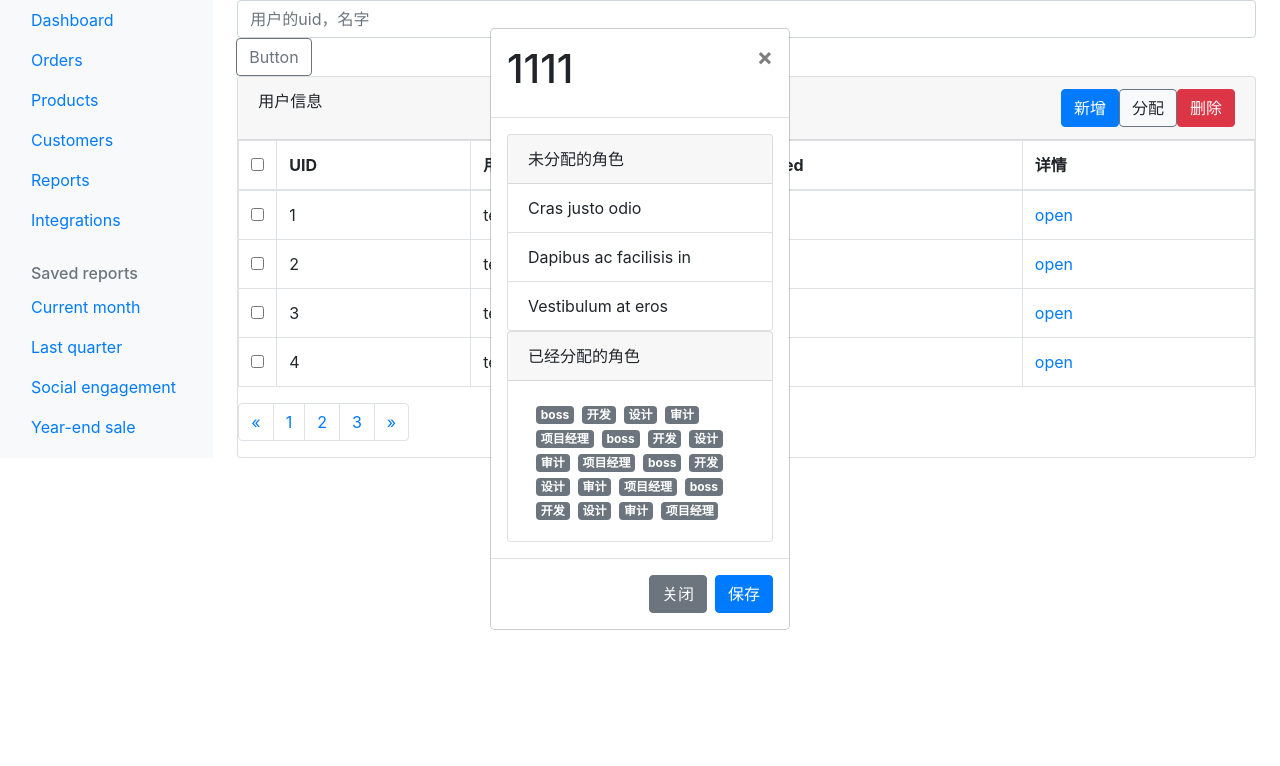
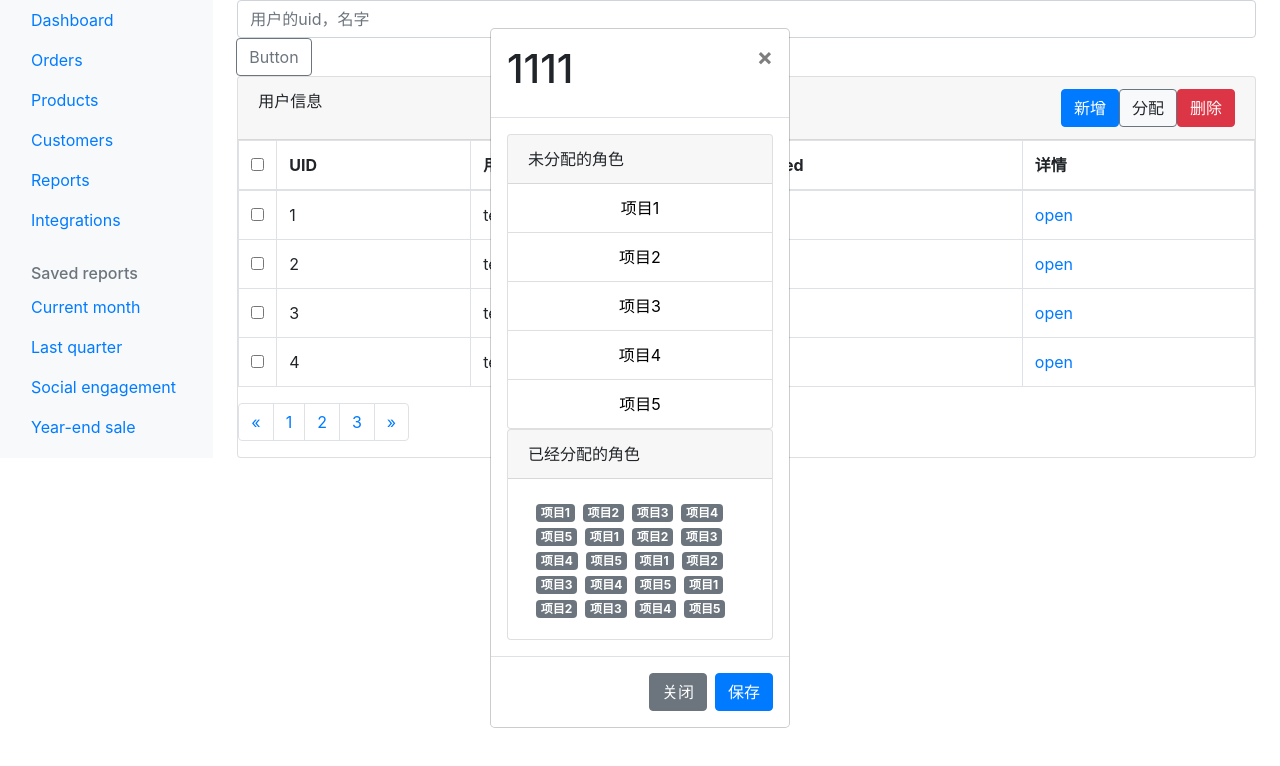
Before and after one commit to ttjkst/easy-security, a Vue app in the folder server-defualt-ui/: page / in a window 1280 px wide. Shown: the top 766 px of the page. Built offline with nearby package versions, Linux system fonts and the light colour scheme.

Commit message:
UI roles

```diff
--- a/server-defualt-ui/src/components/ui/UserModal.vue
+++ b/server-defualt-ui/src/components/ui/UserModal.vue
@@ -23,37 +23,20 @@
               <div class="card-header">
                 未分配的角色
               </div>
-              <ul class="list-group list-group-flush">
-                <li class="list-group-item">Cras justo odio</li>
-                <li class="list-group-item">Dapibus ac facilisis in</li>
-                <li class="list-group-item">Vestibulum at eros</li>
-              </ul>
+              <div class="list-group list-group-flush text-center">
+                <button v-for="role in noAllocations"
+                 v-bind:class="[{'list-group-item-action active':role.active},'list-group-item']"
+                 v-bind:key="role.roleId"
+                 v-on:click.stop="toggleRoleActive(role.roleId)"
+                >{{role.roleName}}</button>
+              </div>
           </div>
            <div class="card">
               <div class="card-header">
                 已经分配的角色
               </div>
             <div class="card-body v-has-prower-body">
-              <span class="badge badge-secondary">boss</span>
-              <span class="badge badge-secondary">开发</span>
-              <span class="badge badge-secondary">设计</span>
-              <span class="badge badge-secondary">审计</span>
-              <span class="badge badge-secondary">项目经理</span>
-              <span class="badge badge-secondary">boss</span>
-              <span class="badge badge-secondary">开发</span>
-              <span class="badge badge-secondary">设计</span>
-              <span class="badge badge-secondary">审计</span>
-              <span class="badge badge-secondary">项目经理</span>
-              <span class="badge badge-secondary">boss</span>
-              <span class="badge badge-secondary">开发</span>
-              <span class="badge badge-secondary">设计</span>
-              <span class="badge badge-secondary">审计</span>
-              <span class="badge badge-secondary">项目经理</span>
-              <span class="badge badge-secondary">boss</span>
-              <span class="badge badge-secondary">开发</span>
-              <span class="badge badge-secondary">设计</span>
-              <span class="badge badge-secondary">审计</span>
-              <span class="badge badge-secondary">项目经理</span>
+              <span class="badge badge-secondary" v-for="role in hasAllocations" v-bind:key="role.roleId" >{{role.roleName}}</span>
             </div>
           </div>
 
@@ -70,6 +53,39 @@ import { mapGetters, mapMutations } from 'vuex';
 
 const root  = {root:true}
 export default {
+    data:function(){
+        return {
+          noAllocations:[
+            {roleId:1,roleName:"项目1",des:"",active:false},
+            {roleId:2,roleName:"项目2",des:"",active:false},
+            {roleId:3,roleName:"项目3",des:"",active:false},
+            {roleId:4,roleName:"项目4",des:"",active:false},
+            {roleId:5,roleName:"项目5",des:"",active:false}
+          ],
+          hasAllocations:[
+            {roleId:6,roleName:"项目1",des:""},
+            {roleId:7,roleName:"项目2",des:""},
+            {roleId:8,roleName:"项目3",des:""},
+            {roleId:9,roleName:"项目4",des:""},
+            {roleId:10,roleName:"项目5",des:""},
+            {roleId:11,roleName:"项目1",des:""},
+            {roleId:12,roleName:"项目2",des:""},
+            {roleId:13,roleName:"项目3",des:""},
+            {roleId:14,roleName:"项目4",des:""},
+            {roleId:15,roleName:"项目5",des:""},
+            {roleId:16,roleName:"项目1",des:""},
+            {roleId:17,roleName:"项目2",des:""},
+            {roleId:18,roleName:"项目3",des:""},
+            {roleId:19,roleName:"项目4",des:""},
+            {roleId:20,roleName:"项目5",des:""},
+            {roleId:21,roleName:"项目1",des:""},
+            {roleId:22,roleName:"项目2",des:""},
+            {roleId:23,roleName:"项目3",des:""},
+            {roleId:24,roleName:"项目4",des:""},
+            {roleId:25,roleName:"项目5",des:""}
+          ]
+        }
+    },
     computed:{
           uid:{
             get(){
@@ -101,7 +117,14 @@ export default {
           }),
     },
     methods:{
-        ...mapMutations({
+      getRoleById:function(roleId){
+        return  this.noAllocations.find(x=>x.roleId==roleId)
+      },
+      toggleRoleActive:function(roleId){
+         let role    =  this.getRoleById(roleId);
+         role.active =  role.active?false:true;
+      },
+      ...mapMutations({
           "close":"modal/close"
         })
     },
--- a/server-defualt-ui/src/components/ui/common/modal/Modal.vue
+++ b/server-defualt-ui/src/components/ui/common/modal/Modal.vue
@@ -1,5 +1,5 @@
 <template>
-<div  v-bind:class="[{show:'show'},'modal']" tabindex="-1" role="dialog"  v-bind:style="this.show?'display:block;':''">
+<div  v-bind:class="[{'show':show},'modal']" tabindex="-1" role="dialog"  v-bind:style="this.show?'display:block;':''">
   <div v-bind:class="[size,'modal-dialog']" role="document">
     <div class="modal-content">
       <div class="modal-header">
```
